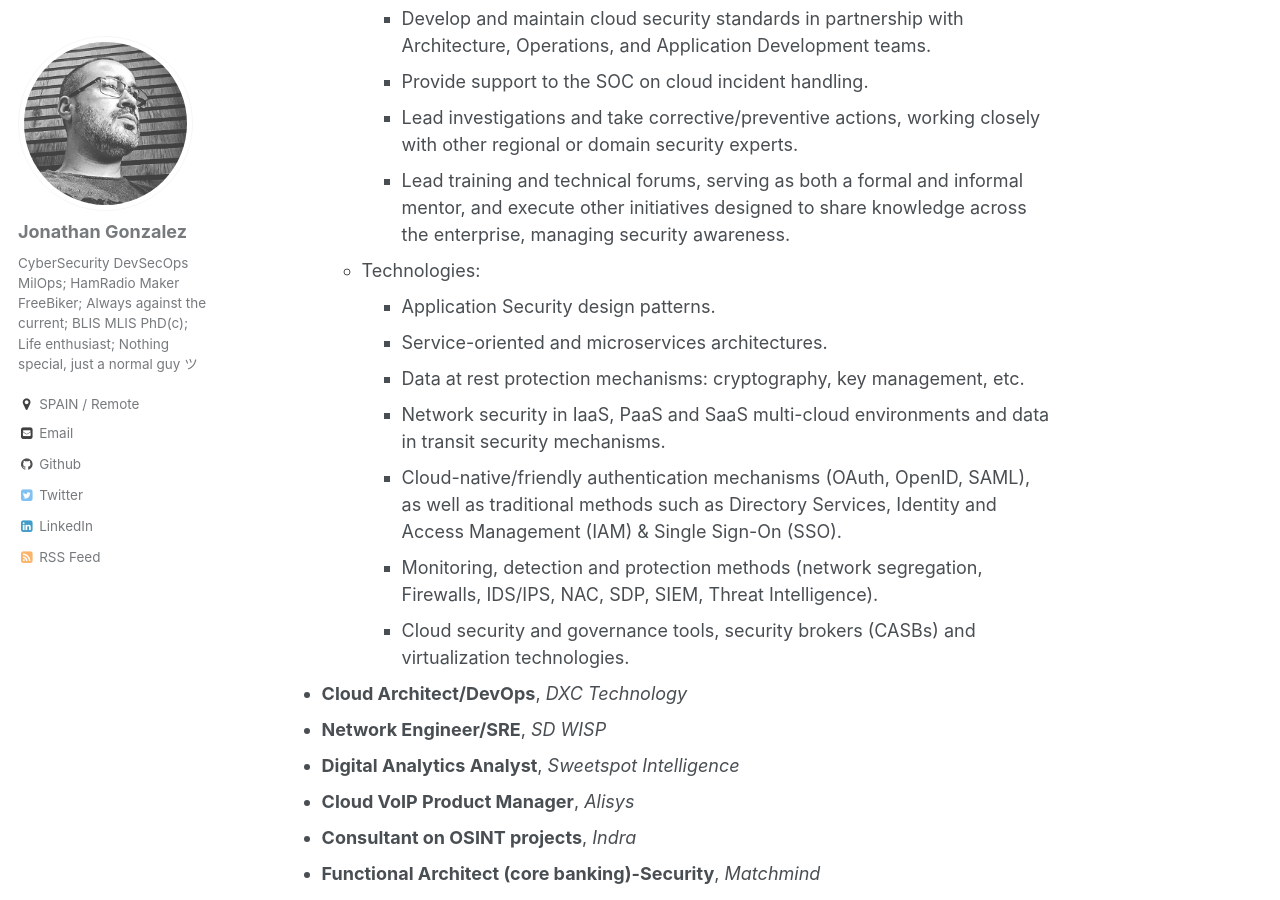
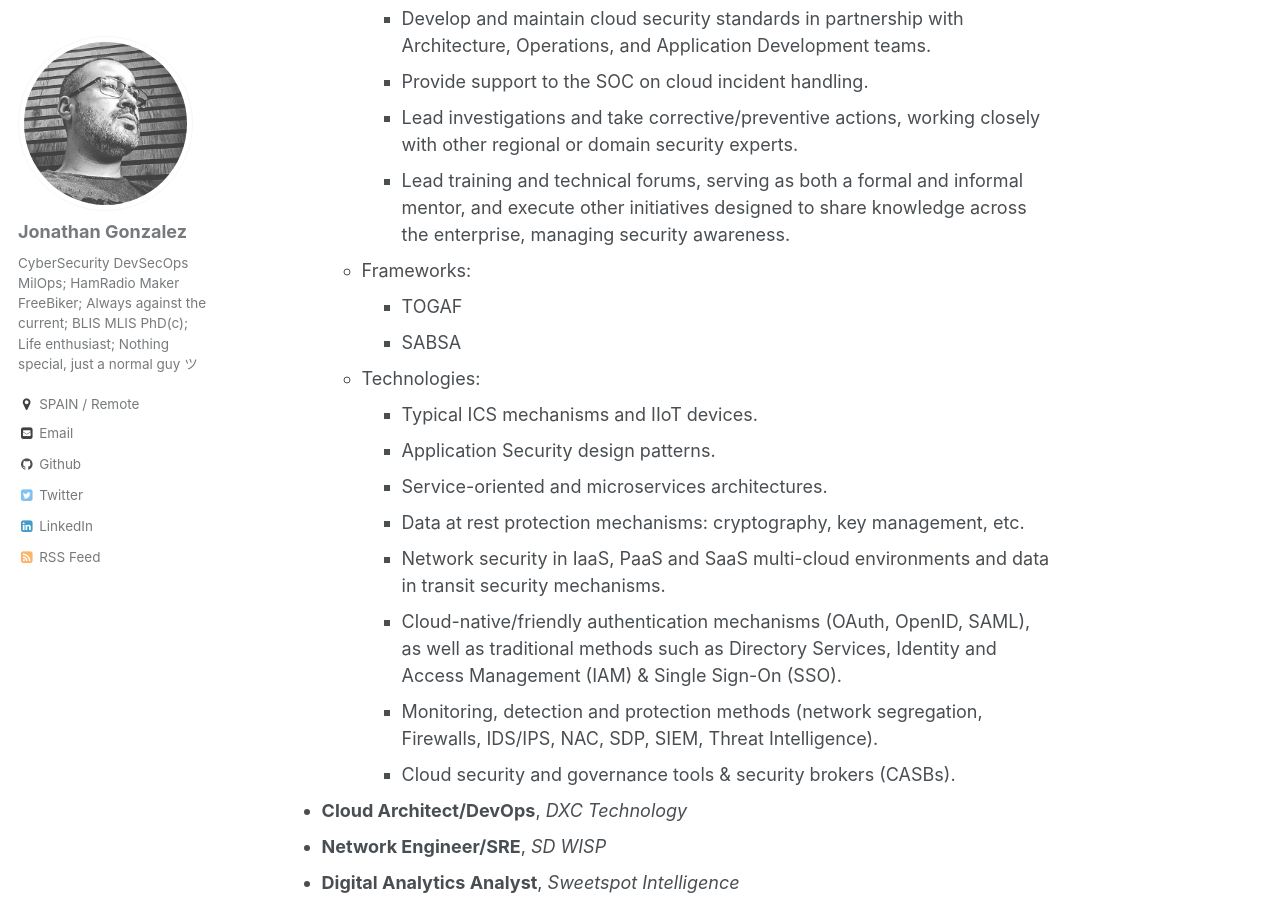
Before and after one commit to ea1het/0x30.io, a Jekyll site: the page built from _pages/cv.md, in a window 1280 px wide and 900 px high, scrolled down 695 px. Built offline with Jekyll 4.4.1, drawn with Linux system fonts in a browser that asks for light colours.

Commit message:
updated cv

```diff
--- a/_pages/cv.md
+++ b/_pages/cv.md
@@ -25,14 +25,18 @@
      - Provide support to the SOC on cloud incident handling.
      - Lead investigations and take corrective/preventive actions, working closely with other regional or domain security experts.
      - Lead training and technical forums, serving as both a formal and informal mentor, and execute other initiatives designed to share knowledge across the enterprise, managing security awareness.
+  * Frameworks:
+     - TOGAF
+     - SABSA
   * Technologies:
+     - Typical ICS mechanisms and IIoT devices.
      - Application Security design patterns.
      - Service-oriented and microservices architectures.
      - Data at rest protection mechanisms: cryptography, key management, etc.
      - Network security in IaaS, PaaS and SaaS multi-cloud environments and data in transit security mechanisms.
      - Cloud-native/friendly authentication mechanisms (OAuth, OpenID, SAML), as well as traditional methods such as Directory Services, Identity and Access Management (IAM) & Single Sign-On (SSO).
      - Monitoring, detection and protection methods (network segregation, Firewalls, IDS/IPS, NAC, SDP, SIEM, Threat Intelligence).
-     - Cloud security and governance tools, security brokers (CASBs) and virtualization technologies.
+     - Cloud security and governance tools & security brokers (CASBs).
 * **Cloud Architect/DevOps**, *DXC Technology*
 * **Network Engineer/SRE**, *SD WISP*
 * **Digital Analytics Analyst**, *Sweetspot Intelligence*
```
